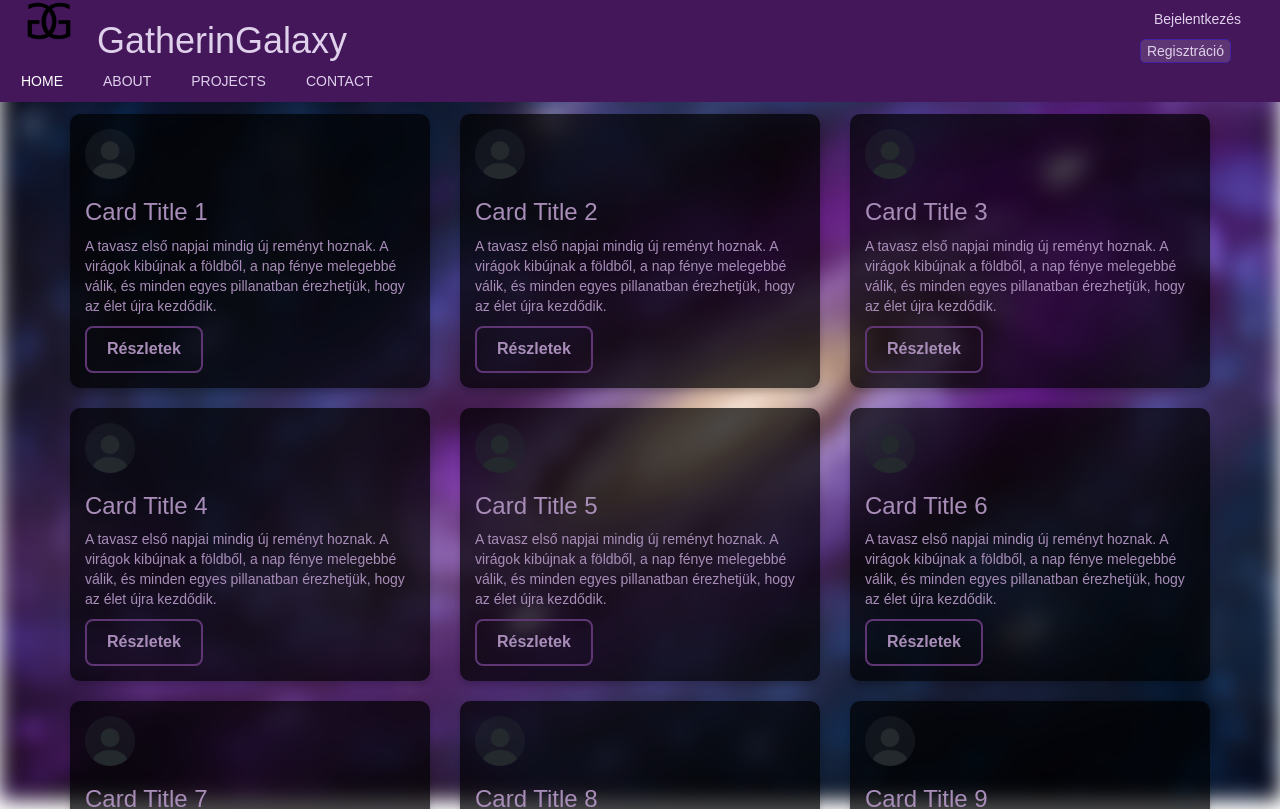
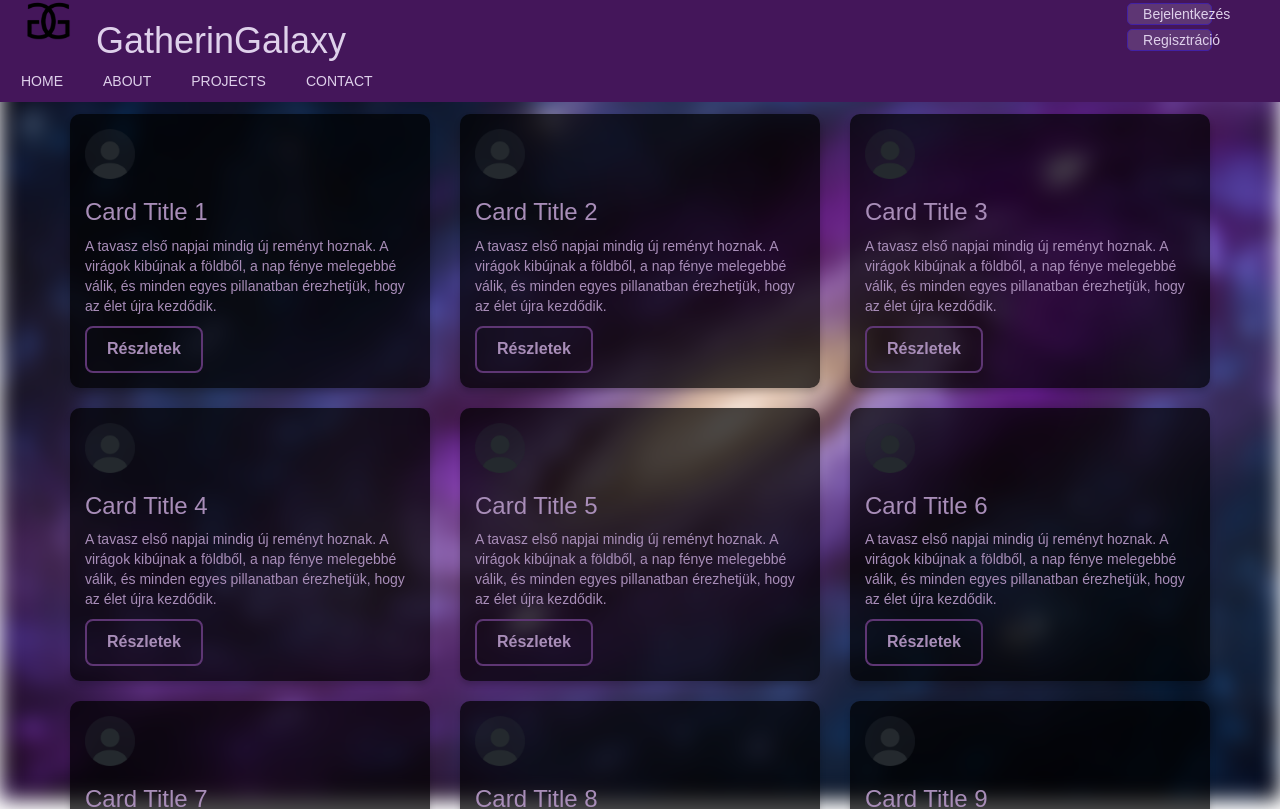
Before and after one commit to lenartaron/szakdoga, a Vue app: page / in a window 1280 px wide. Shown: the top 809 px of the page. Built offline with nearby package versions, Linux system fonts and the light colour scheme.

Commit message:
button fixed

```diff
--- a/src/App.vue
+++ b/src/App.vue
@@ -10,8 +10,8 @@
           <h1>GatherinGalaxy</h1>
         </div>
         <div class="row">
-          <router-link to="/regin" class="col-lg-5 cursorSettings btn">Bejelentkezés</router-link>
-          <button class="col-lg-5,5 cursorSettings">Regisztráció</button>
+          <router-link to="/regin" class="col-lg-6 cursorSettings" id="test">Bejelentkezés</router-link>
+          <router-link to="/regin" class="col-lg-6 cursorSettings" id="test">Regisztráció</router-link>
         </div>
       </div>
       <section>
@@ -38,7 +38,7 @@
   gap: 10px;
 }
 
-a.router-link-active {
+#test:active {
   color: white;
   text-decoration: none;
 }
@@ -52,7 +52,7 @@ a.router-link-active {
   display: flex;
 }
 
-div>button {
+div>#test {
   margin-right: 0px;
   justify-content: flex-end;
 }
--- a/src/style.css
+++ b/src/style.css
@@ -95,7 +95,7 @@ footer {
 }
 
 /*Egyéb*/
-.row>button {
+.row>#test {
   background-color: #5E3674;
   margin: 2px;
   border: solid 1px rgb(66, 33, 165);
@@ -103,10 +103,16 @@ footer {
   transition: all 1s;
 }
 
-.row>button:hover {
+.row>#test:hover {
+  text-decoration: none;
   animation: ButHov 0.4s ease infinite;
   color: #d6beb0;
   border: solid 1px rgba(86, 61, 163, 0.493);
+}
+
+.row>#test:focus {
+  color: #d6beb0;
+  text-decoration: none;
 }
 
 @keyframes ButHov {
```
